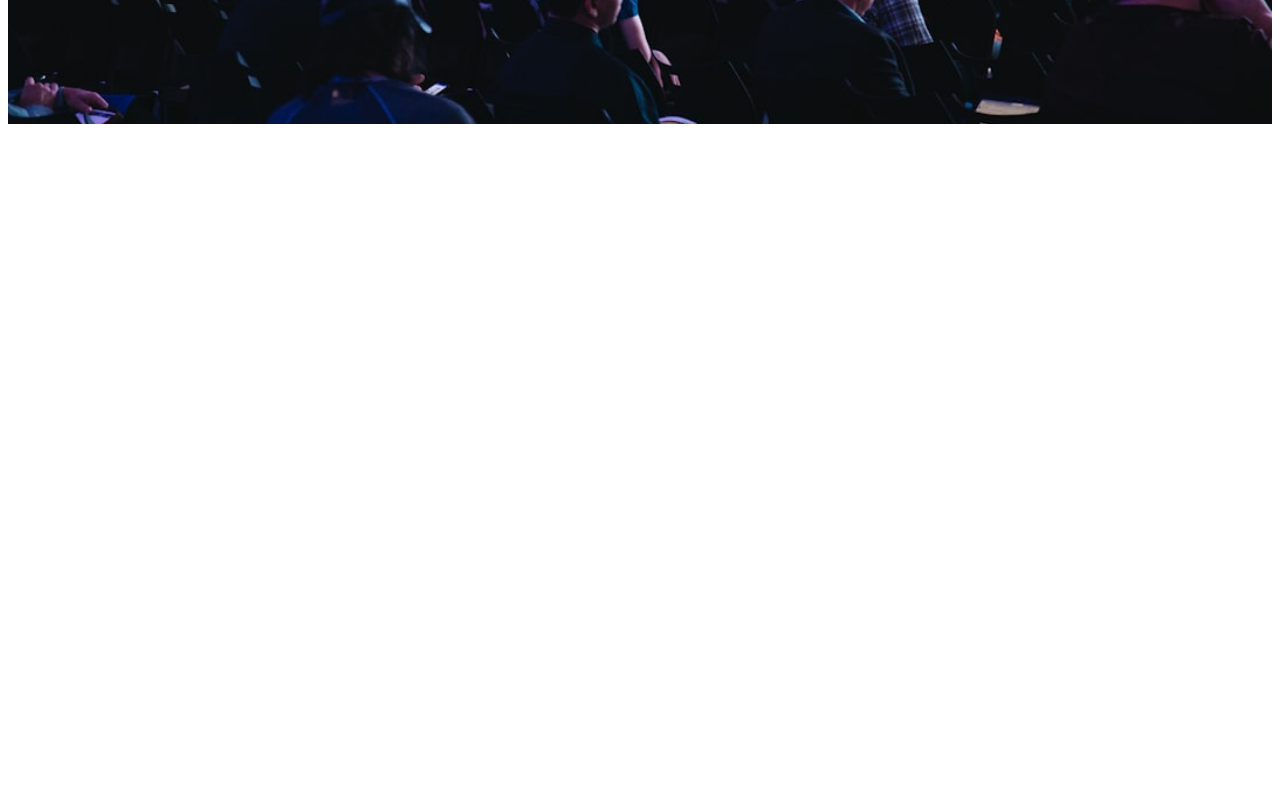
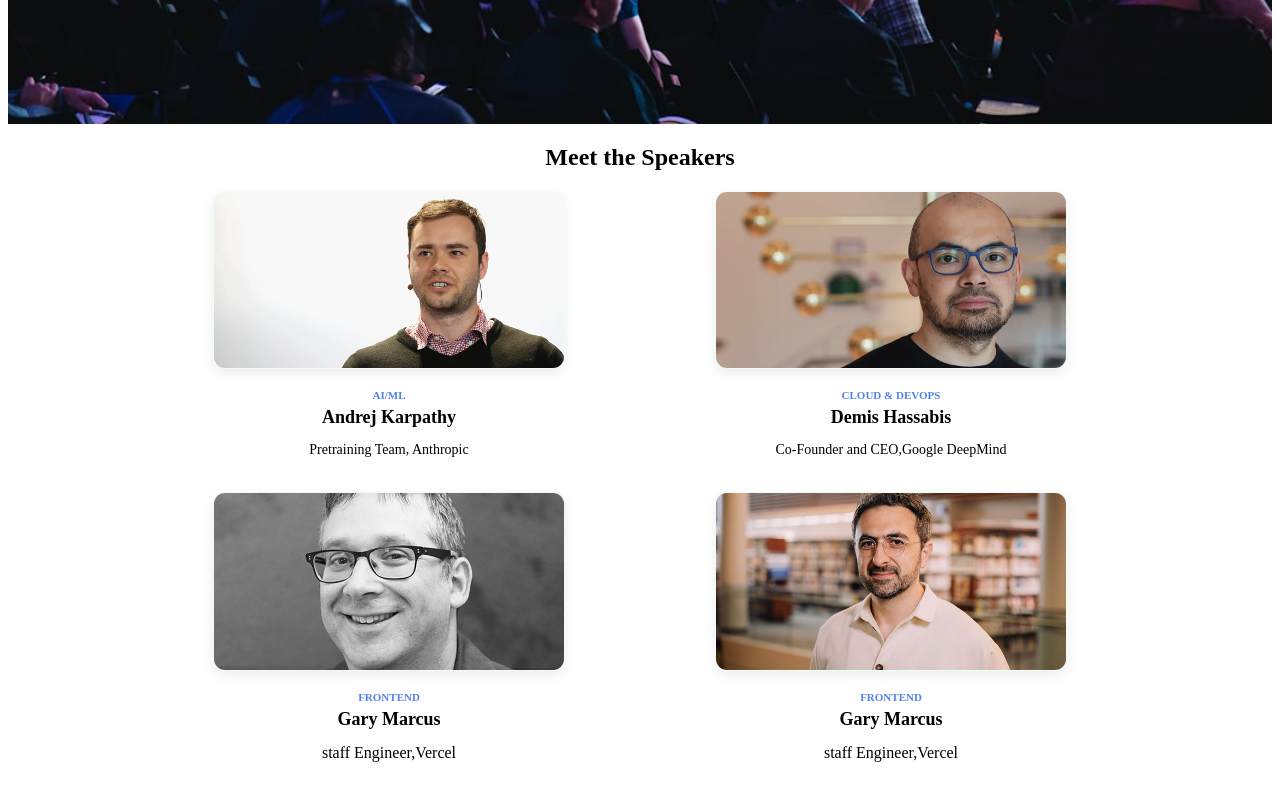
Before and after one commit to mizanur-rahmanru/assignment-01, a plain HTML site: page index.html in a window 1280 px wide. Shown: the part 432-1234 px from the top of the page. Before the commit the page ends 800 px from the top, so only its background shows below. Drawn offline with Linux system fonts and the light colour scheme.

Commit message:
Speaker Section

```diff
--- a/index.html
+++ b/index.html
@@ -35,38 +35,47 @@
             </div>
             <div class="hero"><button class="common-button">Register Now</button></div>
         </section>
-        <!-- <section>
+
+        <!--Speaker Section-->
+        <section class="speaker">
             <h1>Meet the Speakers</h1>
-            <div>
+            <div class="speaker-child">
                 <div>
-                    <div><img src="./assets/andrej.png" alt=""></div>
-                    <div>
+                    <div class="profile-card"><img src="./assets/andrej.png" alt=""></div>
+                    <div class="card-content">
                         <p class="box-1">AI/ML</p>
                         <p class="box-2"><strong>Andrej Karpathy</strong></p>
                         <p class="box-3">Pretraining Team, Anthropic</p>
                     </div>
                 </div>
                 <div>
-                    <div><img src="./assets/demis.png" alt=""></div>
-                    <div><p class="box-1">CLOUD & DEVOPS</p>
+                    <div class="profile-card"><img src="./assets/demis.png" alt=""></div>
+                    <div class="card-content">
+                        <p class="box-1">CLOUD & DEVOPS</p>
                         <p class="box-2"><strong>Demis Hassabis</strong></p>
-                        <p class="box-3">Co-Founder and CEO,Google DeepMind</p></div>
+                        <p class="box-3">Co-Founder and CEO,Google DeepMind</p>
+                    </div>
                 </div>
             </div>
-            <div>
+            <div class="speaker-child">
                 <div>
-                    <div><img src="./assets/gary.png" alt=""></div>
-                    <div><p class="box-1">FRONTEND</p>
+                    <div class="profile-card"><img src="./assets/gary.png" alt=""></div>
+                    <div class="card-content">
+                        <p class="box-1">FRONTEND</p>
                         <p class="box-2"><strong>Gary Marcus</strong></p>
-                        <p class="box-3"></p>staff Engineer,Vercel</div>
+                        <p class="box-3"></p>staff Engineer,Vercel </p>
+                    </div>
                 </div>
                 <div>
-                    <div><img src="" alt=""></div>
-                    <div></div>
+                    <div class="profile-card"><img src="./assets/mustafa.png" alt=""></div>
+                    <div class="card-content">
+                        <p class="box-1">FRONTEND</p>
+                        <p class="box-2"><strong>Gary Marcus</strong></p>
+                        <p class="box-3"></p>staff Engineer,Vercel </p>
+                    </div>
                 </div>
             </div>
-        </section> -->
+        </section>
     </Main>
 </body>
-
 </html>
--- a/styles.css
+++ b/styles.css
@@ -39,3 +39,46 @@
 .hero-child-2{
     padding: 20px;
 }
+
+/* Speaker Section*/
+.speaker{
+
+    max-width: auto;
+    text-align: center;
+}
+.speaker-child{
+    display: flex;
+    width:auto;
+    gap: 150px;
+    justify-content: center;
+}
+.profile-card{
+    width: 350px;
+    background-color: #ffffff;
+    border-radius: 12px;
+    overflow: hidden;
+    box-shadow: 0 4px 12px rgba(0, 0, 0, 0.08);
+    border: 1px solid #eefef5;
+}
+.profile-card img{
+    width: 100%;
+    height: auto;
+    display: block;
+}
+.card-content{
+   padding: 20px;
+}
+.box-1{
+    font-size: 11px;
+    color: #5182eb;
+    font-weight: bold;
+    margin: 0 0 6px 0;
+}
+.box-2{
+    font-size: 18px;
+    margin: 0 0 6px 0;
+}
+.box-3{
+    font-size: 14px;
+    margin0;
+}
```
